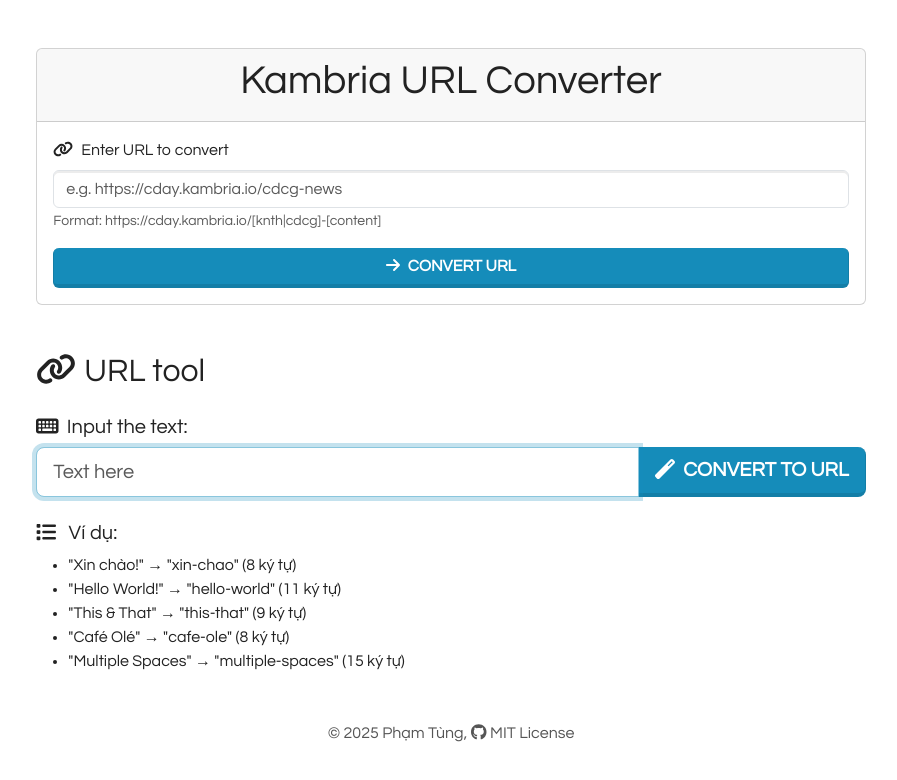
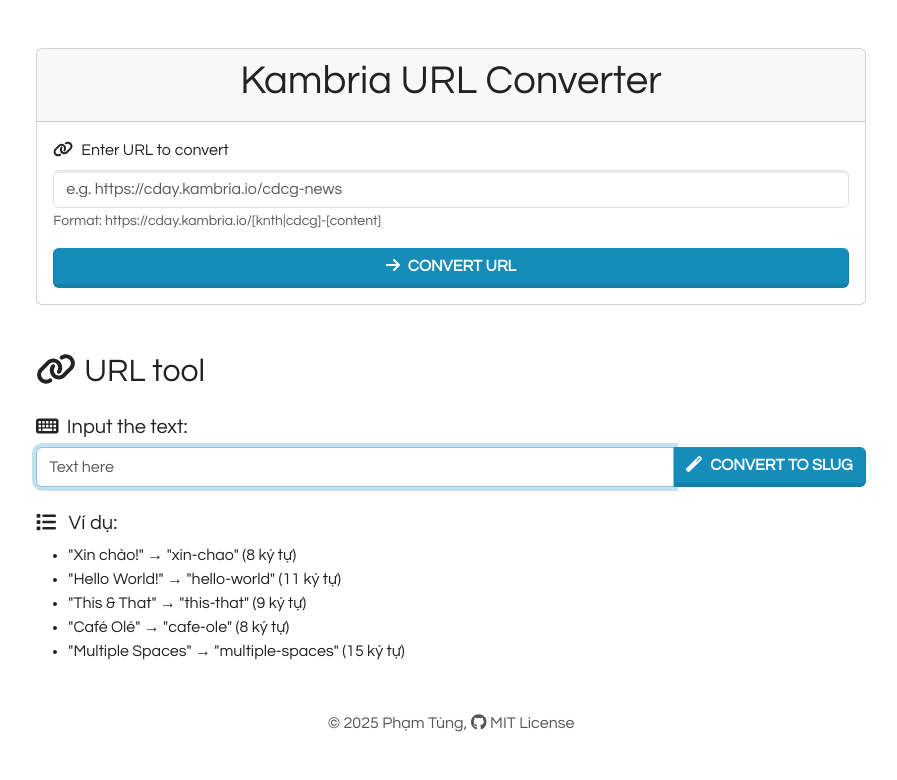
Before and after one commit to tungpham42/kambria-link-tool, a React (Create React App) app: page / in a window 1280 px wide. Shown: the top 780 px of the page, without its empty margins (189-1086 px from the left). Built offline with nearby package versions, Linux system fonts and the light colour scheme.

Commit message:
Update RomanizeTool.js

```diff
--- a/src/components/RomanizeTool.js
+++ b/src/components/RomanizeTool.js
@@ -73,16 +73,15 @@
           </Form.Label>
           <InputGroup>
             <Form.Control
-              size="lg"
               type="text"
               value={inputText}
               onChange={(e) => setInputText(e.target.value)}
               placeholder="Text here"
               autoFocus
             />
-            <Button size="lg" variant="primary" type="submit">
+            <Button variant="primary" type="submit">
               <FontAwesomeIcon icon={faMagic} className="me-2" />
-              Convert to URL
+              Convert to slug
             </Button>
           </InputGroup>
         </Form.Group>
@@ -103,13 +102,11 @@
           </h5>
           <InputGroup>
             <Form.Control
-              size="lg"
               type="text"
               value={romanizedText}
               onChange={handleResultChange} // Add onChange handler
             />
             <Button
-              size="lg"
               variant={copied ? "success" : "outline-success"}
               onClick={handleCopy}
             >
```
